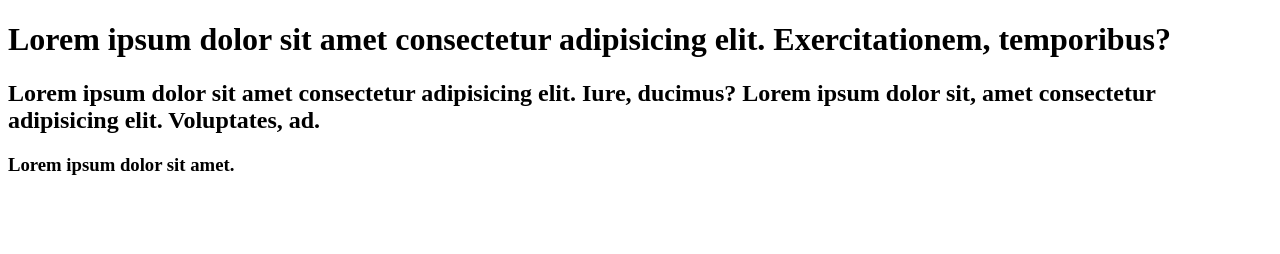
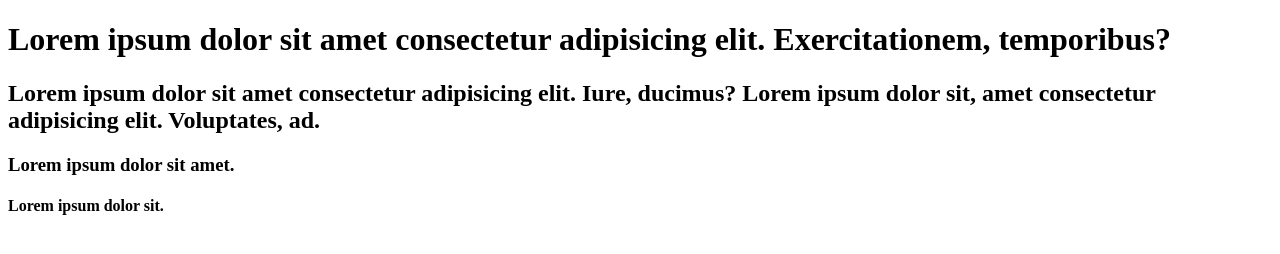
Before and after one commit to TBT50/git, a plain HTML site: page index.html in a window 1280 px wide. Drawn offline with Linux system fonts and the light colour scheme.

Commit message:
feat: add <h4> element (test)

```diff
--- a/index.html
+++ b/index.html
@@ -16,5 +16,6 @@
       Lorem ipsum dolor sit, amet consectetur adipisicing elit. Voluptates, ad.
     </h2>
     <h3>Lorem ipsum dolor sit amet.</h3>
+    <h4>Lorem ipsum dolor sit.</h4>
   </body>
 </html>
```
